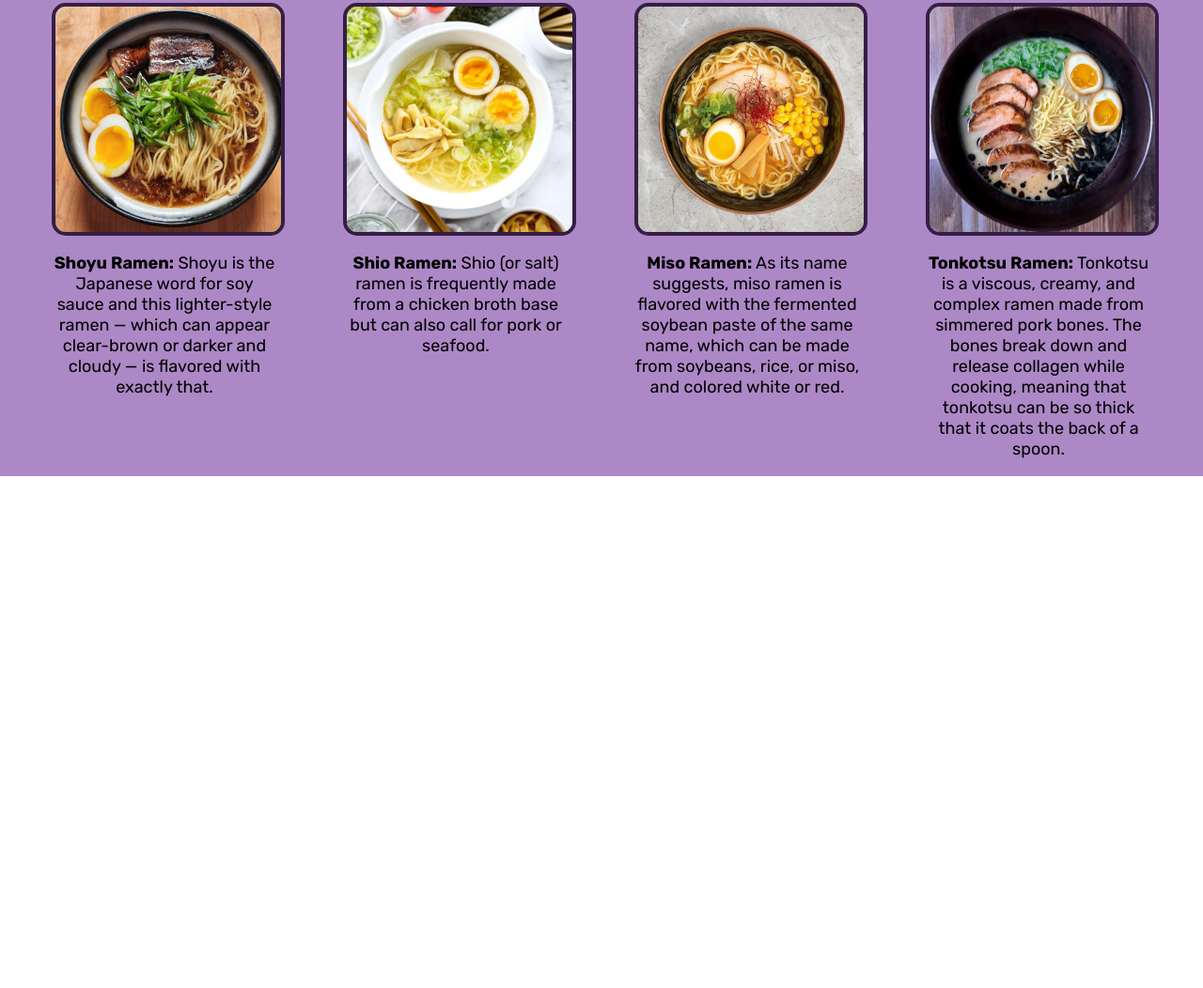
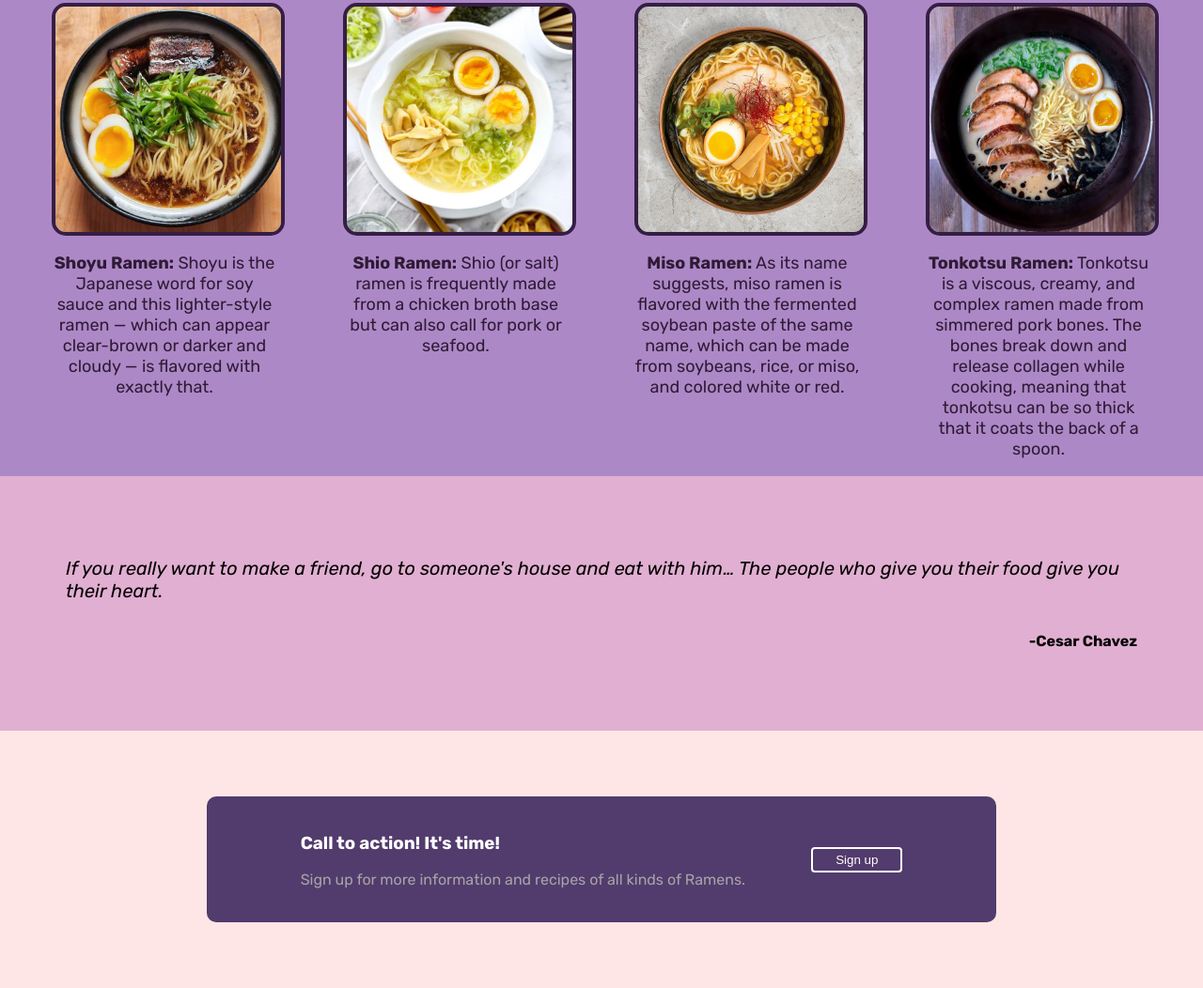
Before and after one commit to b1144nk/landing-page, a plain HTML site: page index.html in a window 1280 px wide. Shown: the part 693-1745 px from the top of the page at 94% size. Before the commit the page ends 1200 px from the top, so only its background shows below. Drawn offline with Linux system fonts and the light colour scheme.

Commit message:
Finish content-four
finished everything except footer

```diff
--- a/index.html
+++ b/index.html
@@ -73,5 +73,28 @@
         </div>
       </div>
     </div>
+    <div class="content-three">
+      <div class="solver">
+        <p>
+          <em
+            >If you really want to make a friend, go to someone's house and eat
+            with him… The people who give you their food give you their
+            heart.</em
+          >
+        </p>
+        <p class="jesus">-Cesar Chavez</p>
+      </div>
+    </div>
+    <div class="content-four">
+      <div class="container">
+        <div class="texts">
+          <h3>Call to action! It's time!</h3>
+          <p>
+            Sign up for more information and recipes of all kinds of Ramens.
+          </p>
+        </div>
+        <button>Sign up</button>
+      </div>
+    </div>
   </body>
 </html>
--- a/style.css
+++ b/style.css
@@ -99,6 +99,7 @@ li a {
 .text-and-images p {
   font-size: 18px;
   text-align: center;
+  color: #2f1b36;
 }
 
 .ramen-info {
@@ -107,3 +108,55 @@ li a {
   justify-content: center;
   max-width: 240px;
 }
+
+.content-three {
+  background-color: #E1AFD1;
+  padding: 70px ;
+  display: flex;
+  justify-content: center;
+}
+
+.solver {
+  display: flex;
+  flex-direction: column;
+}
+
+.jesus {
+  text-align: right;
+  font-weight: bold;
+}
+
+p em {
+  font-size: 20px;
+}
+
+.content-four {
+  background-color: #FFE6E6;
+  padding: 70px;
+  display: flex;
+  justify-content: center;
+}
+
+.container {
+  padding: 20px 100px;
+  border-radius: 10px;
+  color: white;
+  background-color: #523b6d;
+  display: flex;
+  justify-content: center;
+  align-items: center;
+  gap: 70px;
+}
+
+.container button {
+  background-color: #523b6d;
+  border: 2px solid white;
+  padding: 4px 24px;
+  border-radius: 4px;
+  flex: 0 0 auto;
+  color: white;
+}
+
+.texts p {
+  color: rgb(165, 165, 165);
+}
```
Also changed, not shown: 1 other file.
